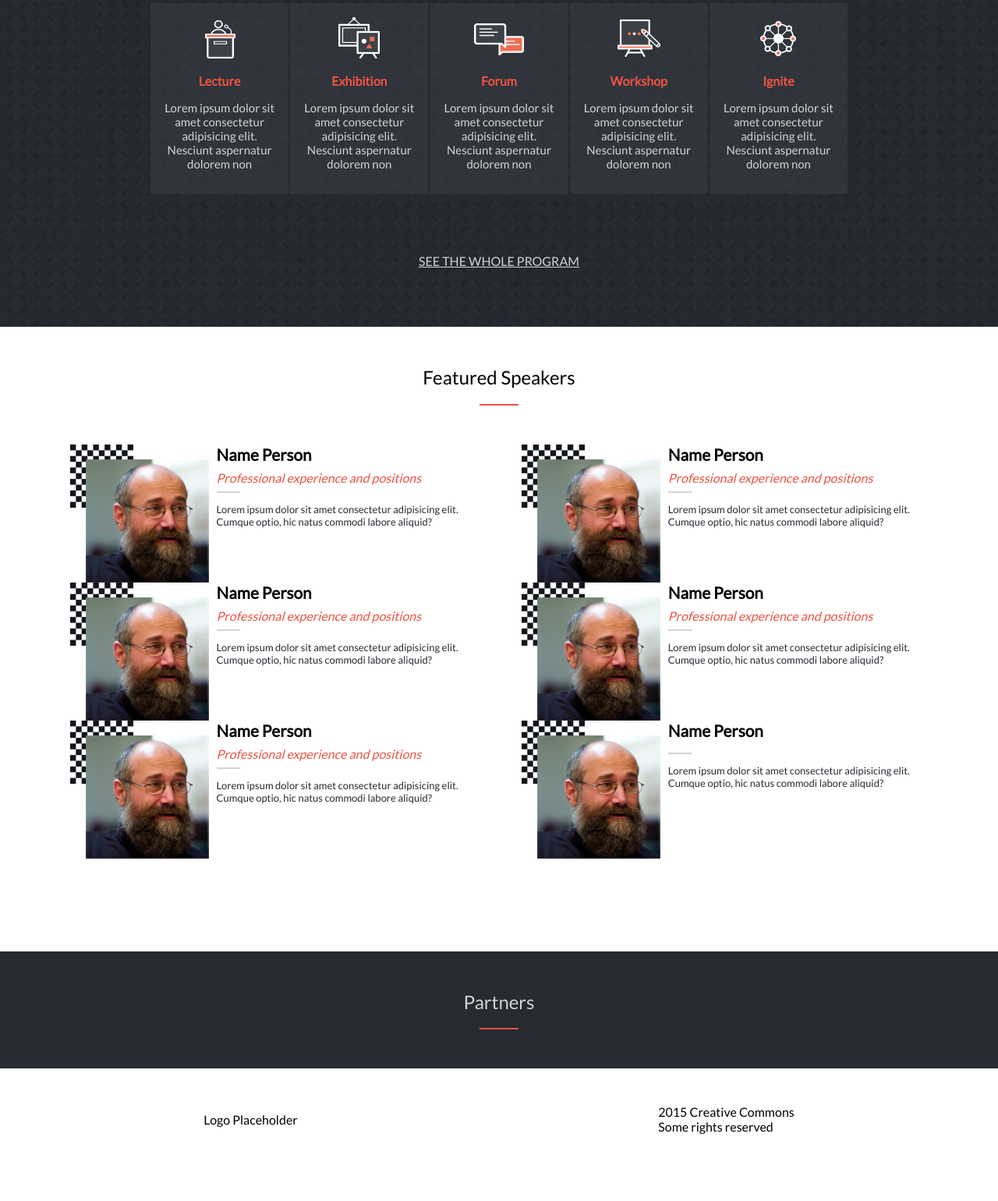
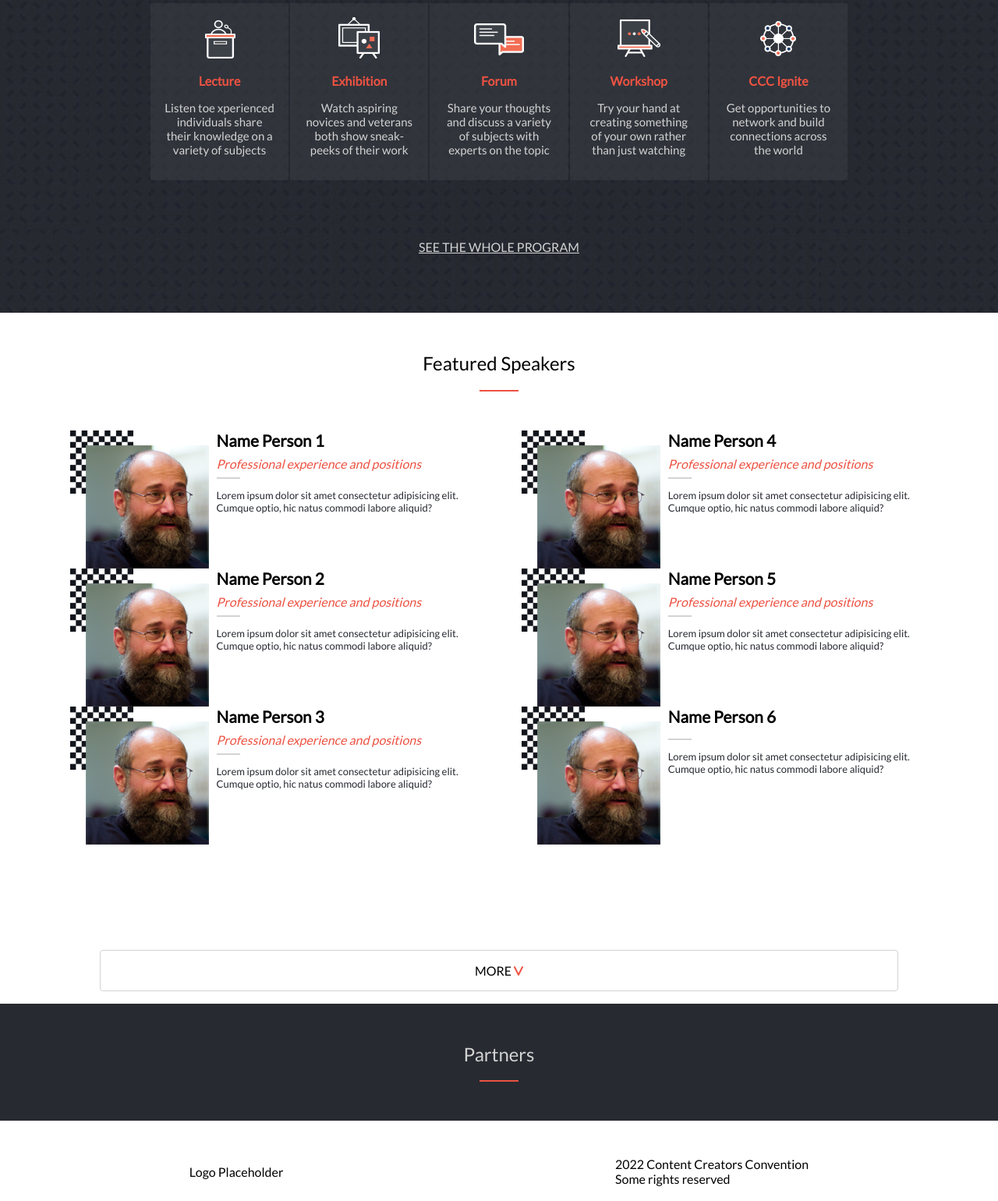
Before and after one commit to asdt560/Capstone-HTML-CSS-Basic-JS, a website: page index.html in a window 1280 px wide. Shown: the part 919-2459 px from the top of the page at 78% size. Before the commit the page ends 2419 px from the top, so only its background shows below. Drawn offline with Linux system fonts and the light colour scheme.

Commit message:
Add content and do work on cards

```diff
--- a/index.html
+++ b/index.html
@@ -60,9 +60,9 @@
             <h1 id="title">CONTENT CREATORS <br>
                 CONVENTION <br>
                 2022</h1>
-            <p id="openingblurb">Lorem ipsum, dolor sit amet consectetur adipisicing elit. Voluptatem vero, modi rem aut sint expedita deleniti el</p>
+            <p id="openingblurb">An opportunity for creators from across the world to meet and discuss their work, this year hosted in Argentina</p>
             <p id="date">2022.9.15(THU) ~ 16(FRI)</p>
-            <p id="place">@ Random Street 1551</p>
+            <p id="place">@ Buenos Aires Convention Centre</p>
         </section>
     </header>
     <main>
@@ -75,27 +75,27 @@
                 <div class="programdiv">
                     <img class="programimg" src="./images/lecture.png">
                     <h3 class="programtitle">Lecture</h3>
-                    <p class="programblurb">Lorem ipsum dolor sit amet consectetur adipisicing elit. Nesciunt aspernatur dolorem non</p>
+                    <p class="programblurb">Listen toe xperienced individuals share their knowledge on a variety of subjects</p>
                 </div>
                 <div class="programdiv">
                     <img class="programimg" src="./images/exhibition.png">
                     <h3 class="programtitle">Exhibition</h3>
-                    <p class="programblurb">Lorem ipsum dolor sit amet consectetur adipisicing elit. Nesciunt aspernatur dolorem non</p>
+                    <p class="programblurb">Watch aspiring novices and veterans both show sneak-peeks of their work</p>
                 </div>
                 <div class="programdiv">
                     <img class="programimg" src="./images/forum.png">
                     <h3 class="programtitle">Forum</h3>
-                    <p class="programblurb">Lorem ipsum dolor sit amet consectetur adipisicing elit. Nesciunt aspernatur dolorem non</p>
+                    <p class="programblurb">Share your thoughts and discuss a variety of subjects with experts on the topic</p>
                 </div>
                 <div class="programdiv">
                     <img class="programimg" src="./images/workshop.png">
                     <h3 class="programtitle">Workshop</h3>
-                    <p class="programblurb">Lorem ipsum dolor sit amet consectetur adipisicing elit. Nesciunt aspernatur dolorem non</p>
+                    <p class="programblurb">Try your hand at creating something of your own rather than just watching</p>
                 </div>
                 <div class="programdiv">
                     <img class="programimg" src="./images/ignite.png">
-                    <h3 class="programtitle">Ignite</h3>
-                    <p class="programblurb">Lorem ipsum dolor sit amet consectetur adipisicing elit. Nesciunt aspernatur dolorem non</p>
+                    <h3 class="programtitle">CCC Ignite</h3>
+                    <p class="programblurb">Get opportunities to network and build connections across the world</p>
                 </div>
             </div>
             <button class="button programbutton">
@@ -111,8 +111,8 @@
                 <span class="titleunderline"></span>
             </div>
             <div id="speakercontainer">
-
             </div>
+            <button id="morebutton">MORE <i id="arrow" class="fa-solid fa-greater-than"></i></button>
         </section>
         <section id="partners">
             <div class="titlecontainer">
@@ -123,12 +123,12 @@
             </div>
         </section>
     </main>
-    <footer>
+    <footer id="mainfooter">
         <div id="rightfoot">
             Logo Placeholder
         </div>
         <div id="leftfoot">
-            <p>2015 Creative Commons<br>Some rights reserved</p>
+            <p>2022 Content Creators Convention<br>Some rights reserved</p>
         </div>
     </footer>
     <script src="./scripts.js"></script>
--- a/scripts.js
+++ b/scripts.js
@@ -1,43 +1,49 @@
 const arr = [
   {
     id: '1',
+    mobilestatus: '',
     image: './images/plceholderspeakerimg.png',
-    name: 'Name Person',
+    name: 'Name Person 1',
     jobs: 'Professional experience and positions',
     text: 'Lorem ipsum dolor sit amet consectetur adipisicing elit. Cumque optio, hic natus commodi labore aliquid?',
   },
   {
     id: '2',
+    mobilestatus: '',
     image: './images/plceholderspeakerimg.png',
-    name: 'Name Person',
+    name: 'Name Person 2',
     jobs: 'Professional experience and positions',
     text: 'Lorem ipsum dolor sit amet consectetur adipisicing elit. Cumque optio, hic natus commodi labore aliquid?',
   },
   {
     id: '3',
+    mobilestatus: 'hidden',
     image: './images/plceholderspeakerimg.png',
-    name: 'Name Person',
+    name: 'Name Person 3',
     jobs: 'Professional experience and positions',
     text: 'Lorem ipsum dolor sit amet consectetur adipisicing elit. Cumque optio, hic natus commodi labore aliquid?',
   },
   {
     id: '4',
+    mobilestatus: 'hidden',
     image: './images/plceholderspeakerimg.png',
-    name: 'Name Person',
+    name: 'Name Person 4',
     jobs: 'Professional experience and positions',
     text: 'Lorem ipsum dolor sit amet consectetur adipisicing elit. Cumque optio, hic natus commodi labore aliquid?',
   },
   {
     id: '5',
+    mobilestatus: 'hidden',
     image: './images/plceholderspeakerimg.png',
-    name: 'Name Person',
+    name: 'Name Person 5',
     jobs: 'Professional experience and positions',
     text: 'Lorem ipsum dolor sit amet consectetur adipisicing elit. Cumque optio, hic natus commodi labore aliquid?',
   },
   {
     id: '6',
+    mobilestatus: 'hidden',
     image: './images/plceholderspeakerimg.png',
-    name: 'Name Person',
+    name: 'Name Person 6',
     jobs: '',
     text: 'Lorem ipsum dolor sit amet consectetur adipisicing elit. Cumque optio, hic natus commodi labore aliquid?',
   },
@@ -46,7 +52,7 @@ const arr = [
 const cardholder = document.getElementById('speakercontainer');
 
 arr.forEach((item) => {
-  cardholder.innerHTML += `<div class="card">
+  cardholder.innerHTML += `<div class="card ${item.mobilestatus}">
   <img class="cardimage" src=${item.image}>
   <div class="cardtext">
       <h3 class="cardtitle">${item.name}</h3>
@@ -76,3 +82,6 @@ closer.addEventListener('click', menuClose);
 const opener = document.querySelector('#mobilemenubutton');
 
 opener.addEventListener('click', menuOpen);
+
+const hiddencards = document.getElementsByClassName('hidden');
+console.log(hiddencards);
--- a/styles.css
+++ b/styles.css
@@ -211,7 +211,7 @@ header {
 }
 
 #partners {
-  display: flex;
+  display: none;
   flex-direction: column;
   background-color: #272a31;
 }
@@ -230,6 +230,10 @@ footer {
   justify-content: space-around;
   align-items: center;
   padding: 30px;
+}
+
+#mainfooter {
+  display: none;
 }
 
 #logosection {
@@ -288,6 +292,12 @@ footer {
   align-self: center;
 }
 
+@media (max-width: 768px) {
+  #speakercontainer .card:nth-child(n+3) {
+    display: none;
+  }
+}
+
 .card {
   display: flex;
   padding: 1em;
@@ -325,6 +335,21 @@ footer {
 .cardblurb {
   font-size: 0.8125em;
   color: #272a31;
+}
+
+#morebutton {
+  width: 80%;
+  align-self: center;
+  padding: 1em;
+  margin: 1em;
+  background-color: #fff;
+  border: 1px solid #d3d3d3;
+  border-radius: 4px;
+}
+
+#arrow {
+  transform: rotate(90deg);
+  color: #ec5242;
 }
 
 .curtainmenu {
@@ -526,6 +551,10 @@ footer {
     padding: 0;
   }
 
+  #partners {
+    display: flex;
+  }
+
   #pastimagecontainer {
     flex-direction: row;
     justify-content: space-around;
@@ -535,4 +564,13 @@ footer {
   .linkpast {
     width: 40%;
   }
+
+  #mainfooter {
+    display: flex;
+  }
+
+  #aboutfooter {
+    background-color: #272a31;
+    color: #d3d3d3;
+  }
 }
```
Also changed, not shown: about.html (+2 -2 lines).
